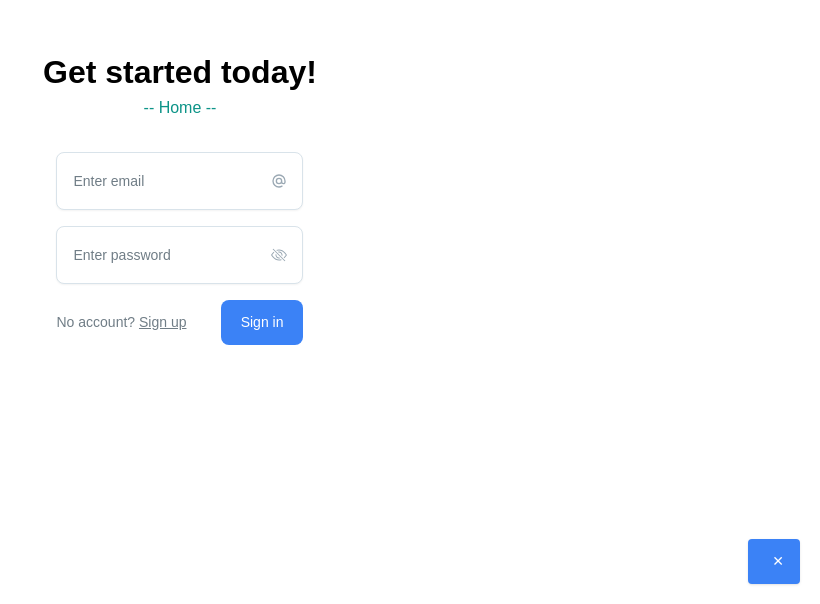
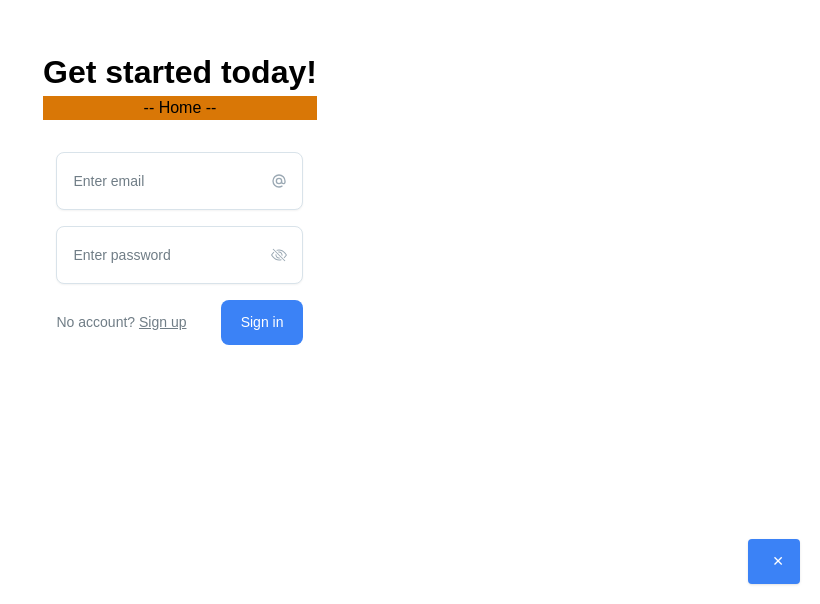
Before and after one commit to Koffer0-0/ECommerce-Shop-Frontend-VueJS3, a Vue app: page /login in a window 1280 px wide. Shown: the part 196-800 px from the top of the page, without its empty margins (460-1280 px from the left). Built offline with nearby package versions, Linux system fonts and the light colour scheme.

Commit message:
Update LoginPage.vue

```diff
--- a/src/pages/LoginPage.vue
+++ b/src/pages/LoginPage.vue
@@ -2,7 +2,7 @@
   <div class="mx-auto max-w-screen-xl grid h-screen place-content-center px-4 py-16 sm:px-6 lg:px-8 w-1/2">
     <div class="mx-auto max-w-lg text-center">
       <h1 class="text-2xl font-bold sm:text-3xl">Get started today!</h1>
-      <a class="block text-teal-600" href="/">
+      <a class="block bg-amber-600" href="/">
         <span class="">-- Home --</span>
       </a>
     </div>
```
